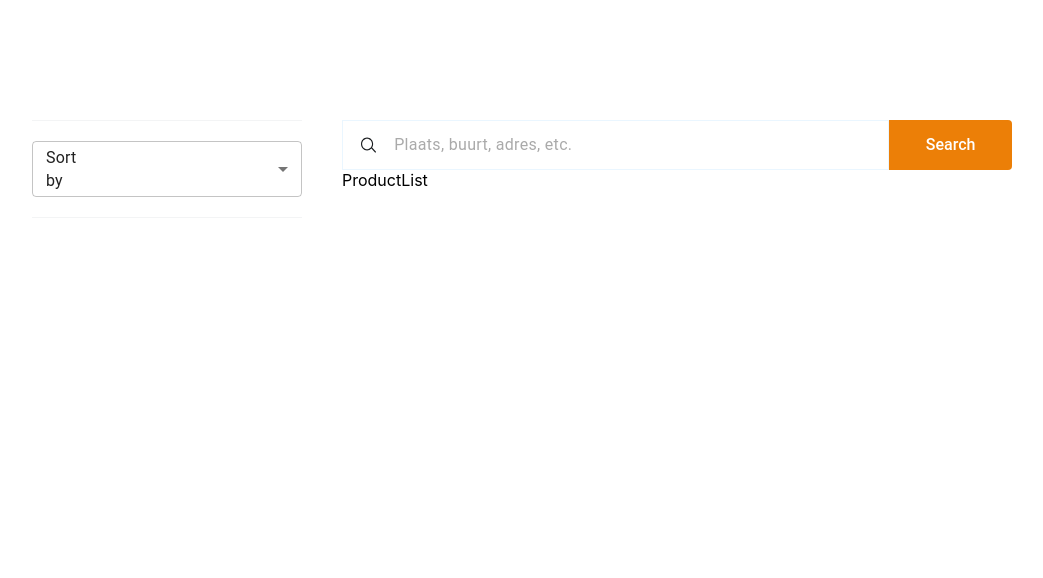
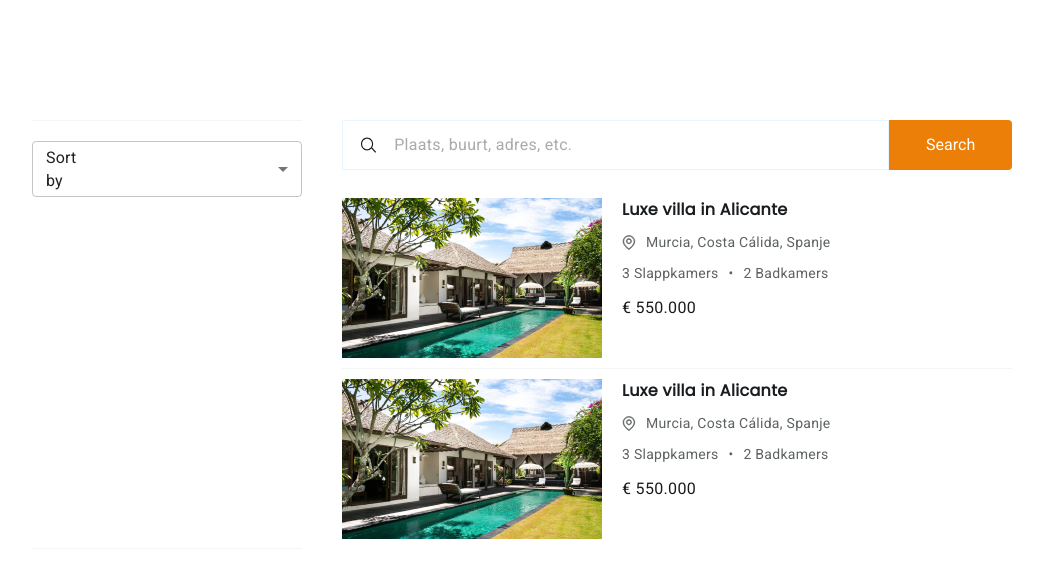
Before and after one commit to pyon123/react-test, a React (Create React App) app: page / in a window 1280 px wide. Shown: the top 578 px of the page, without its empty margins (118-1161 px from the left). Built offline with nearby package versions, Linux system fonts and the light colour scheme.

Commit message:
add product list

```diff
--- a/src/App.scss
+++ b/src/App.scss
@@ -1 +1,3 @@
+@import url('https://fonts.googleapis.com/css?family=Poppins');
+@import url('https://fonts.googleapis.com/css?family=Roboto');
 @import './styles/layout.scss';
--- /dev/null
+++ b/src/pages/Search/Products/ProductItem/ProductItem.module.scss
@@ -0,0 +1,87 @@
+.itemWrapper {
+  display: flex;
+  flex-direction: row;
+  padding: 10px 0;
+  border-top: 1px solid #F3F4F5;
+
+  &:first-child {
+    padding-top: 0;
+    border-top: 0;
+  }
+}
+
+.itemImage {
+  width: 260px;
+  height: 160px;
+  object-fit: cover;
+}
+
+.content {
+  margin-left: 20px;
+  flex: 1;
+
+  h3 {
+    font-family: Poppins;
+    font-style: normal;
+    font-weight: 600;
+    font-size: 16px;
+    line-height: 150%;
+    letter-spacing: 0.02em;
+    color: #191C1F;
+    padding: 0;
+    margin: 0;
+  }
+}
+
+.address {
+  display: flex;
+  flex-direction: row;
+  margin-top: 10px;
+
+  img {
+    margin-right: 10px;
+  }
+
+  p {
+    font-family: Roboto;
+    font-style: normal;
+    font-weight: normal;
+    font-size: 14px;
+    line-height: 150%;
+    letter-spacing: 0.02em;
+    color: #5E6263;
+
+    padding: 0;
+    margin: 0;
+  }
+}
+
+.properties {
+  display: flex;
+  flex-direction: row;
+  margin-top: 10px;
+
+  font-family: Roboto;
+  font-style: normal;
+  font-weight: normal;
+  font-size: 14px;
+  line-height: 150%;
+  letter-spacing: 0.02em;
+  color: #5E6263;
+
+  span {
+    padding: 0 10px;
+  }
+}
+
+.price {
+  font-family: Roboto;
+  font-style: normal;
+  font-weight: normal;
+  font-size: 16px;
+  line-height: 150%;
+  letter-spacing: 0.02em;
+  color: #191C1F;
+
+  margin-top: 12px;
+}
--- /dev/null
+++ b/src/pages/Search/Products/ProductItem/index.jsx
@@ -0,0 +1,28 @@
+import AddressIcon from '../../../../assets/icons/Address.svg'
+
+// styles
+import styles from './ProductItem.module.scss';
+
+const ProductItem = ({img, title, address, slappkamers, badkamers, price}) => {
+  return (
+    <div className={styles.itemWrapper}>
+      <div className={styles.itemImage}>
+        <img src={img} alt={img} />
+      </div>
+
+      <div className={styles.content}>
+        <h3>{title}</h3>
+        <div className={styles.address}>
+          <img src={AddressIcon} alt='address' />
+          <p>{address}</p>
+        </div>
+        <div className={styles.properties}>
+          {slappkamers} Slappkamers<span>•</span>{badkamers} Badkamers
+        </div>
+        <div className={styles.price}>€ {price.toFixed(3)}</div>
+      </div>
+    </div>
+  );
+}
+
+export default ProductItem;
--- a/src/pages/Search/Products/ProductList/ProductList.module.scss
+++ b/src/pages/Search/Products/ProductList/ProductList.module.scss
@@ -0,0 +1,4 @@
+.productList {
+  width: 100%;
+  margin-top: 28px;
+}
--- a/src/pages/Search/Products/ProductList/index.jsx
+++ b/src/pages/Search/Products/ProductList/index.jsx
@@ -1,10 +1,35 @@
+import ProductItem from '../ProductItem';
+
 // styles
 import styles from './ProductList.module.scss';
 
+const properties = [
+  {
+    id: 1,
+    img: '/images/image-1.png',
+    title: 'Luxe villa in Alicante',
+    address: 'Murcia, Costa Cálida, Spanje',
+    slappkamers: 3,
+    badkamers: 2,
+    price: 550
+  },
+  {
+    id: 2,
+    img: '/images/image-1.png',
+    title: 'Luxe villa in Alicante',
+    address: 'Murcia, Costa Cálida, Spanje',
+    slappkamers: 3,
+    badkamers: 2,
+    price: 550
+  }
+]
+
 const ProductList = () => {
   return (
-    <div>
-      ProductList
+    <div className={styles.productList}>
+      {(properties || []).map(property =>
+        <ProductItem key={property.id} {...property} />
+      )}
     </div>
   );
 }
```
Also changed, not shown: public/images/image-1.png (added), src/assets/icons/Address.svg (added).
